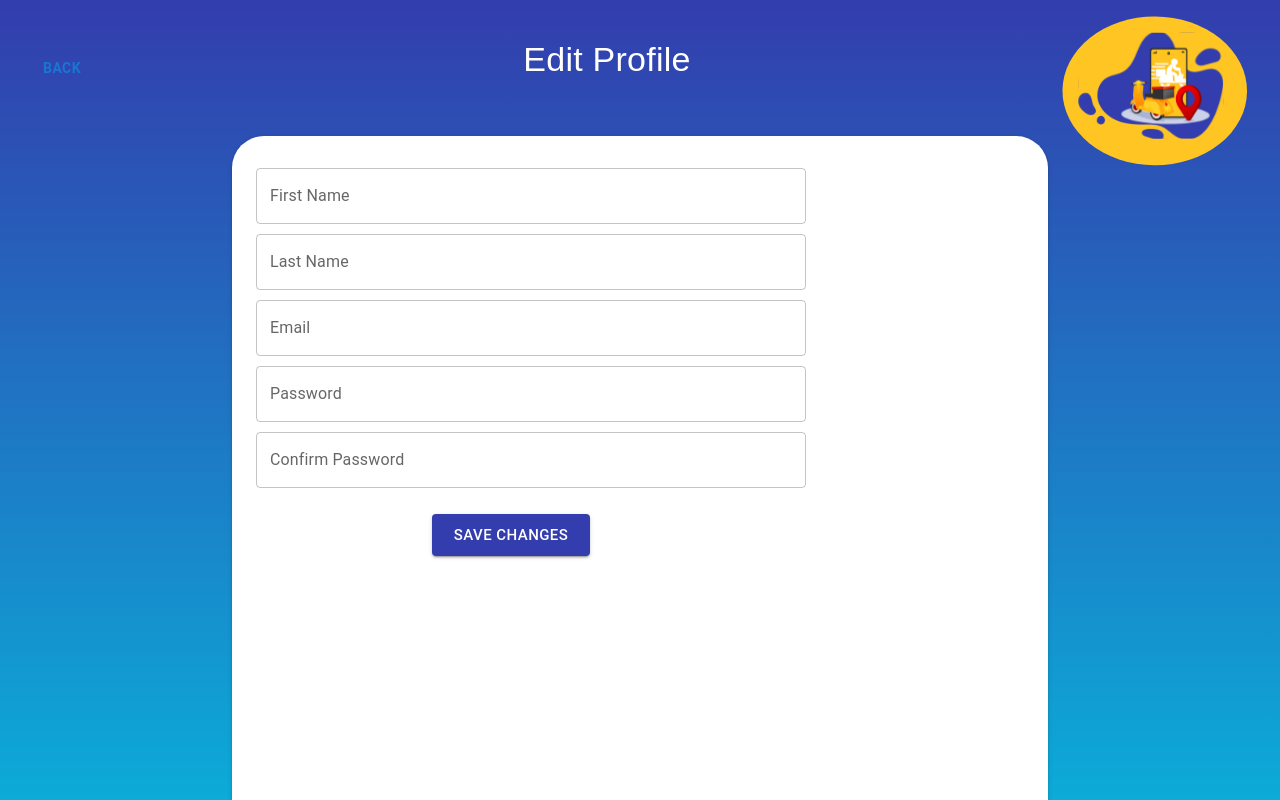
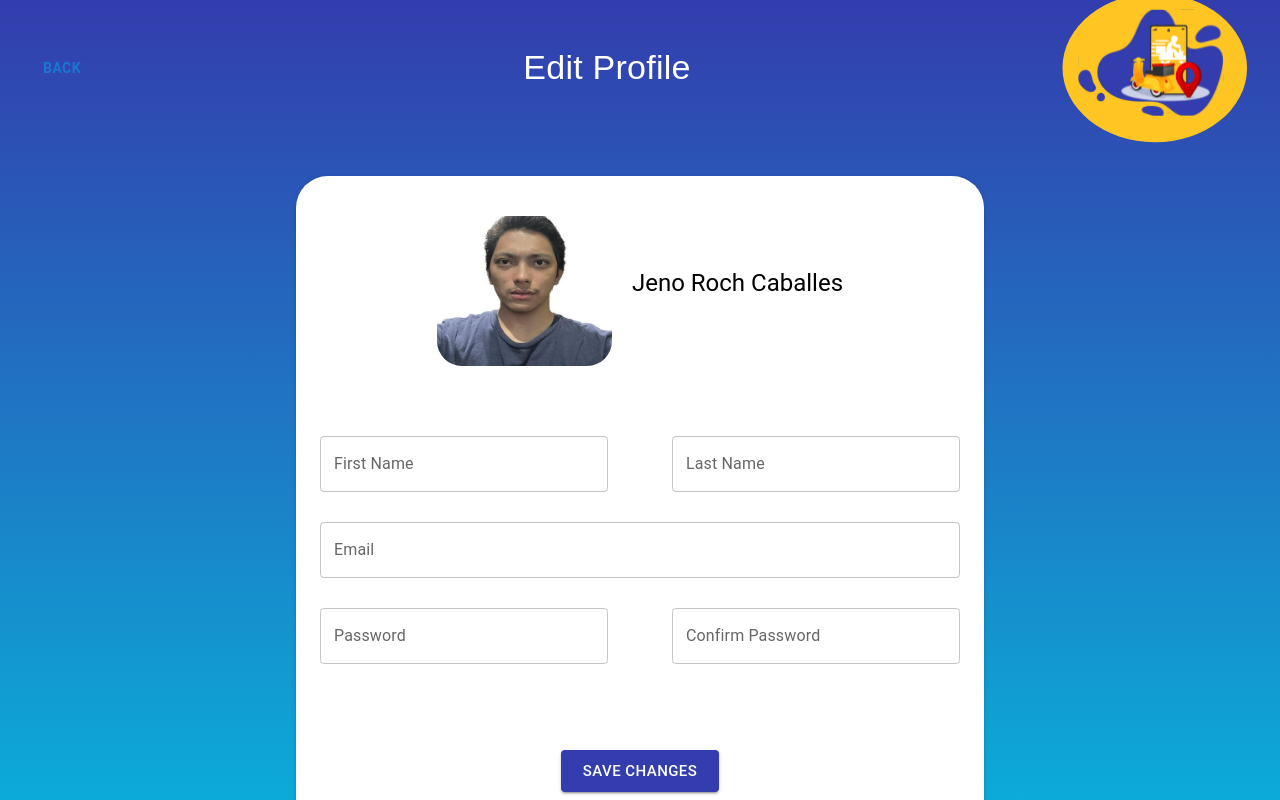
Before and after one commit to rosnuker/Sugo-Frontend, a React (Vite) app: page /editprofiledeliver in a window 1280 px wide. Shown: the top 800 px of the page. Built offline with nearby package versions, Linux system fonts and the light colour scheme.

Commit message:
edit prof ug specific sugo
kuwangan pa edit prof

```diff
--- a/src/Pages/EditProfileDeliver.jsx
+++ b/src/Pages/EditProfileDeliver.jsx
@@ -1,8 +1,8 @@
+import React, { useState } from 'react';
 import { Box, Button, TextField, Typography } from '@mui/material';
-import React, { useState } from 'react';
 
 const EditProfileDeliver = () => {
-  const [deliverData, setDeliverData] = useState({
+  const [userData, setUserData] = useState({
     firstName: '',
     lastName: '',
     email: '',
@@ -12,88 +12,83 @@ const EditProfileDeliver = () => {
 
   const handleChange = (e) => {
     const { name, value } = e.target;
-    setDeliverData({
-      ...deliverData,
+    setUserData({
+      ...userData,
       [name]: value
     });
   };
 
   const handleSubmit = (e) => {
     e.preventDefault();
-
     console.log('Updated deliverer data:', deliverData);
-
   };
 
   return (
-      <div>
     <Box className="gradientbg_2" minHeight="100vh" display="flex" flexDirection="column" alignItems="center">
-
-        <Box width="100%" height="10%" padding={2} display="flex" justifyContent="space-between" alignItems="right">
+      <Box width="100%" height="10%" padding={2} display="flex" justifyContent="space-between" alignItems="center">
         <Button onClick={() => console.log('Back clicked')} style={{ marginLeft: 30 }}><h4>Back</h4></Button>
-          <Typography variant="h4" component="strong" style={{ whiteSpace: 'nowrap', marginTop: '23px', marginLeft: '90px', color: 'white' , fontFamily: 'Arial'}}>
+        <Typography variant="h4" component="strong" style={{ whiteSpace: 'nowrap', marginLeft: '90px', color: 'white', fontFamily: 'Arial' }}>
           Edit Profile
         </Typography>
         <img src='images/Logo.svg' alt="Logo" style={{ width: '250px', height: '150px' }} />
       </Box>
 
-        <Box width="60%" height="110%" display="flex" bgcolor="white" boxShadow={2} borderRadius={8} padding={3}>
+      <Box width="50%" height="60%" display="flex" bgcolor="white" boxShadow={2} borderRadius={8} padding={3} alignItems="center" marginTop={5}>
+        <Box display="flex" flexDirection="column" alignItems="center" width="100%">
+          <Box display="flex" alignItems="center">
+            <img src='images/jeno.png' alt="Pikshor" style={{ width: '175px', height: '150px', borderRadius: '25px' }} />
+            <Typography variant="h5" style={{ marginLeft: '20px', marginBottom: '15px' }}>
+              Jeno Roch Caballes
+            </Typography>
+          </Box>
 
-          <Box>
-            {/* Content for the edit profile */}
-            <form onSubmit={handleSubmit}>
-              {/* Form fields */}
-                    <Box display="flex" flexDirection="column" marginTop={1}>
+          <form onSubmit={handleSubmit} style={{ width: '100%', marginTop: '70px' }}>
+            <Box display="flex" flexDirection="row" flexWrap="wrap" justifyContent="space-between" width="100%" marginBottom={2}>
               <TextField
                 label="First Name"
                 variant="outlined"
-                        fullWidth
                 name="firstName"
-                        value={deliverData.firstName}
+                value={userData.firstName}
                 onChange={handleChange}
-                        style={{ marginBottom: '10px' }}
+                style={{ marginBottom: '30px', width: '45%' }}
               />
               <TextField
                 label="Last Name"
                 variant="outlined"
-                        fullWidth
                 name="lastName"
-                        value={deliverData.lastName}
+                value={userData.lastName}
                 onChange={handleChange}
-                        style={{ marginBottom: '10px' }}
+                style={{ marginBottom: '30px', width: '45%',marginLeft: '-200px' }}
               />
               <TextField
                 label="Email"
                 variant="outlined"
-                        fullWidth
                 type="email"
                 name="email"
-                        value={deliverData.email}
+                value={userData.email}
                 onChange={handleChange}
-                        style={{ marginBottom: '10px' }}
+                style={{ marginBottom: '30px', width: '100%' }}
               />
               <TextField
                 label="Password"
                 variant="outlined"
-                        fullWidth
                 type="password"
                 name="password"
-                        value={deliverData.password}
+                value={userData.password}
                 onChange={handleChange}
-                        style={{ marginBottom: '10px' }}
+                style={{ marginBottom: '30px', width: '45%' }}
               />
               <TextField
                 label="Confirm Password"
                 variant="outlined"
-                        fullWidth
                 type="password"
                 name="confirmPassword"
-                        value={deliverData.confirmPassword}
+                value={userData.confirmPassword}
                 onChange={handleChange}
-                        style={{ marginBottom: '10px', width: '550px' }}
+                style={{ marginBottom: '30px', width: '45%' }}
               />
-                      <Box textAlign="center">
-                        <Button variant="contained" size="large" type="submit" sx={{ bgcolor: '#333DAD', marginTop: 2, marginRight: 5 }}>
+              <Box textAlign="center" width="100%">
+                <Button variant="contained" size="large" type="submit" sx={{ bgcolor: '#333DAD', marginTop: 7 }}>
                   Save Changes
                 </Button>
               </Box>
@@ -102,8 +97,6 @@ const EditProfileDeliver = () => {
         </Box>
       </Box>
     </Box>
-
-      </div>
   );
 };
 
--- a/src/Pages/EditProfileUser.jsx
+++ b/src/Pages/EditProfileUser.jsx
@@ -1,5 +1,5 @@
+import React, { useState } from 'react';
 import { Box, Button, TextField, Typography } from '@mui/material';
-import React, { useState } from 'react';
 
 const EditProfileUser = () => {
   const [userData, setUserData] = useState({
@@ -20,80 +20,77 @@ const EditProfileUser = () => {
 
   const handleSubmit = (e) => {
     e.preventDefault();
-
+    // Perform actions with userData (e.g., update user information)
     console.log('Updated user data:', userData);
-
+    // You can make API calls or handle the updated data here
   };
 
   return (
-    <div>
     <Box className="gradientbg_2" minHeight="100vh" display="flex" flexDirection="column" alignItems="center">
-
-      <Box width="100%" height="10%" padding={2} display="flex" justifyContent="space-between" alignItems="right">
+      <Box width="100%" height="10%" padding={2} display="flex" justifyContent="space-between" alignItems="center">
         <Button onClick={() => console.log('Back clicked')} style={{ marginLeft: 30 }}><h4>Back</h4></Button>
-        <Typography variant="h4" component="strong" style={{ whiteSpace: 'nowrap', marginTop: '23px', marginLeft: '90px', color: 'white' , fontFamily: 'Arial'}}>
+        <Typography variant="h4" component="strong" style={{ whiteSpace: 'nowrap', marginLeft: '90px', color: 'white', fontFamily: 'Arial' }}>
           Edit Profile
         </Typography>
         <img src='images/Logo.svg' alt="Logo" style={{ width: '250px', height: '150px' }} />
       </Box>
 
-      <Box width="60%" height="110%" display="flex" bgcolor="white" boxShadow={2} borderRadius={8} padding={3}>
+      <Box width="50%" height="60%" display="flex" bgcolor="white" boxShadow={2} borderRadius={8} padding={3} alignItems="center" marginTop={5}>
+        <Box display="flex" flexDirection="column" alignItems="center" width="100%">
+          <Box display="flex" alignItems="center">
+            <img src='images/jeno.png' alt="Pikshor" style={{ width: '175px', height: '150px', borderRadius: '25px' }} />
+            <Typography variant="h5" style={{ marginLeft: '20px', marginBottom: '15px' }}>
+              Jeno Roch Caballes
+            </Typography>
+          </Box>
 
-        <Box>
-          {/* Content for the edit profile */}
-          <form onSubmit={handleSubmit}>
-            {/* Form fields */}
-                  <Box display="flex" flexDirection="column" marginTop={1}>
+          <form onSubmit={handleSubmit} style={{ width: '100%', marginTop: '70px' }}>
+            <Box display="flex" flexDirection="row" flexWrap="wrap" justifyContent="space-between" width="100%" marginBottom={2}>
               <TextField
                 label="First Name"
                 variant="outlined"
-                      fullWidth
                 name="firstName"
                 value={userData.firstName}
                 onChange={handleChange}
-                      style={{ marginBottom: '10px' }}
+                style={{ marginBottom: '30px', width: '45%' }}
               />
               <TextField
                 label="Last Name"
                 variant="outlined"
-                      fullWidth
                 name="lastName"
                 value={userData.lastName}
                 onChange={handleChange}
-                      style={{ marginBottom: '10px' }}
+                style={{ marginBottom: '30px', width: '45%',marginLeft: '-200px' }}
               />
               <TextField
                 label="Email"
                 variant="outlined"
-                      fullWidth
                 type="email"
                 name="email"
                 value={userData.email}
                 onChange={handleChange}
-                      style={{ marginBottom: '10px' }}
+                style={{ marginBottom: '30px', width: '100%' }}
               />
               <TextField
                 label="Password"
                 variant="outlined"
-                      fullWidth
                 type="password"
                 name="password"
                 value={userData.password}
                 onChange={handleChange}
-                      style={{ marginBottom: '10px' }}
+                style={{ marginBottom: '30px', width: '45%' }}
               />
               <TextField
                 label="Confirm Password"
                 variant="outlined"
-                      fullWidth
                 type="password"
                 name="confirmPassword"
                 value={userData.confirmPassword}
                 onChange={handleChange}
-                      style={{ marginBottom: '10px', width: '550px' }}
+                style={{ marginBottom: '30px', width: '45%' }}
               />
-                    <Box textAlign="center">
-                      <Button variant="contained" size="large" type="submit" sx={{ bgcolor: '#333DAD', marginTop: 2, marginRight: 5 }}>
+              <Box textAlign="center" width="100%">
+                <Button variant="contained" size="large" type="submit" sx={{ bgcolor: '#333DAD', marginTop: 7 }}>
                   Save Changes
                 </Button>
               </Box>
@@ -102,8 +99,6 @@ const EditProfileUser = () => {
         </Box>
       </Box>
     </Box>
-
-    </div>
   );
 };
 
```
Also changed, not shown: src/Pages/SpecificSugo.jsx (+36 -5 lines). Lines whose indentation alone changed are shown as unchanged.
